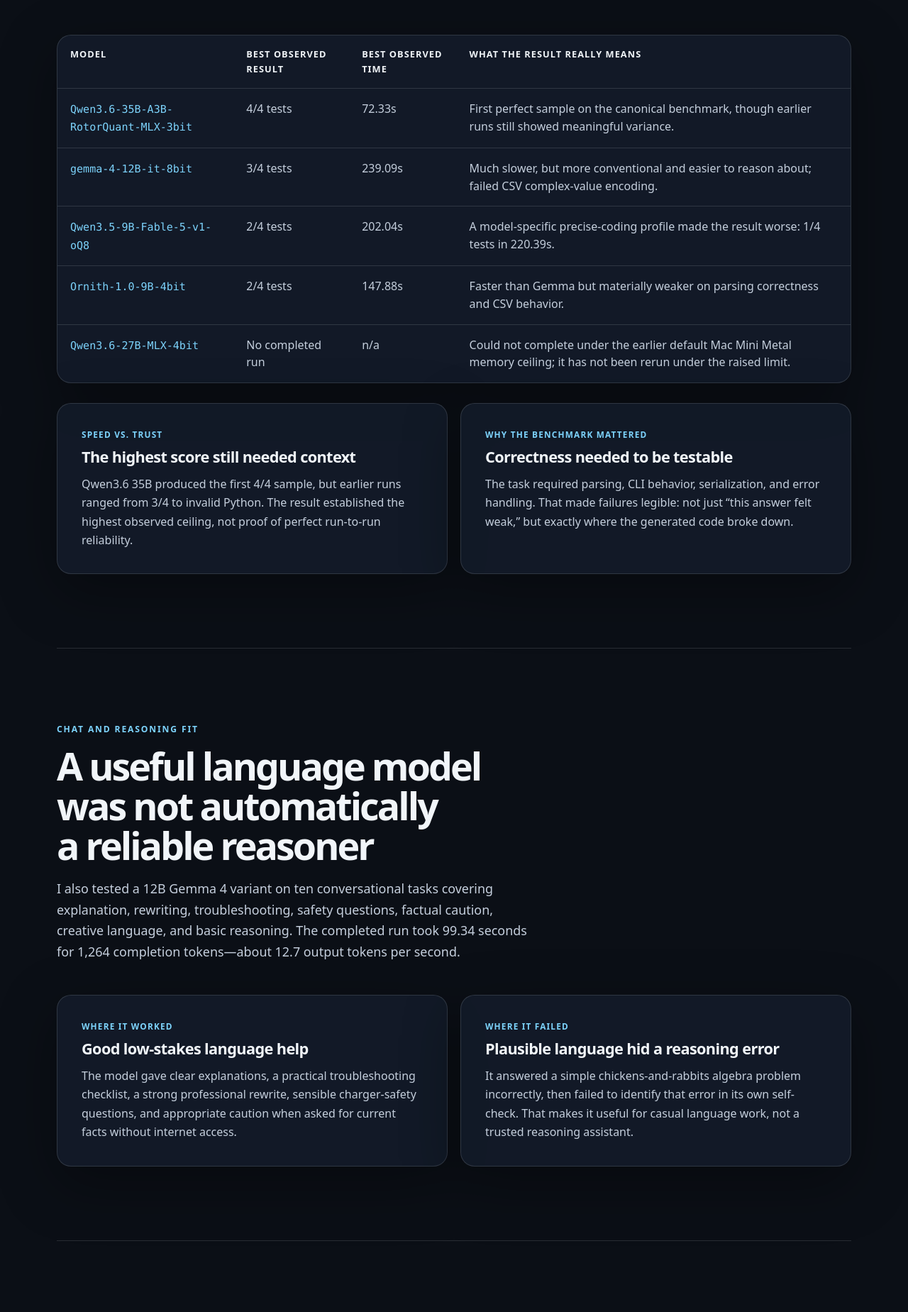
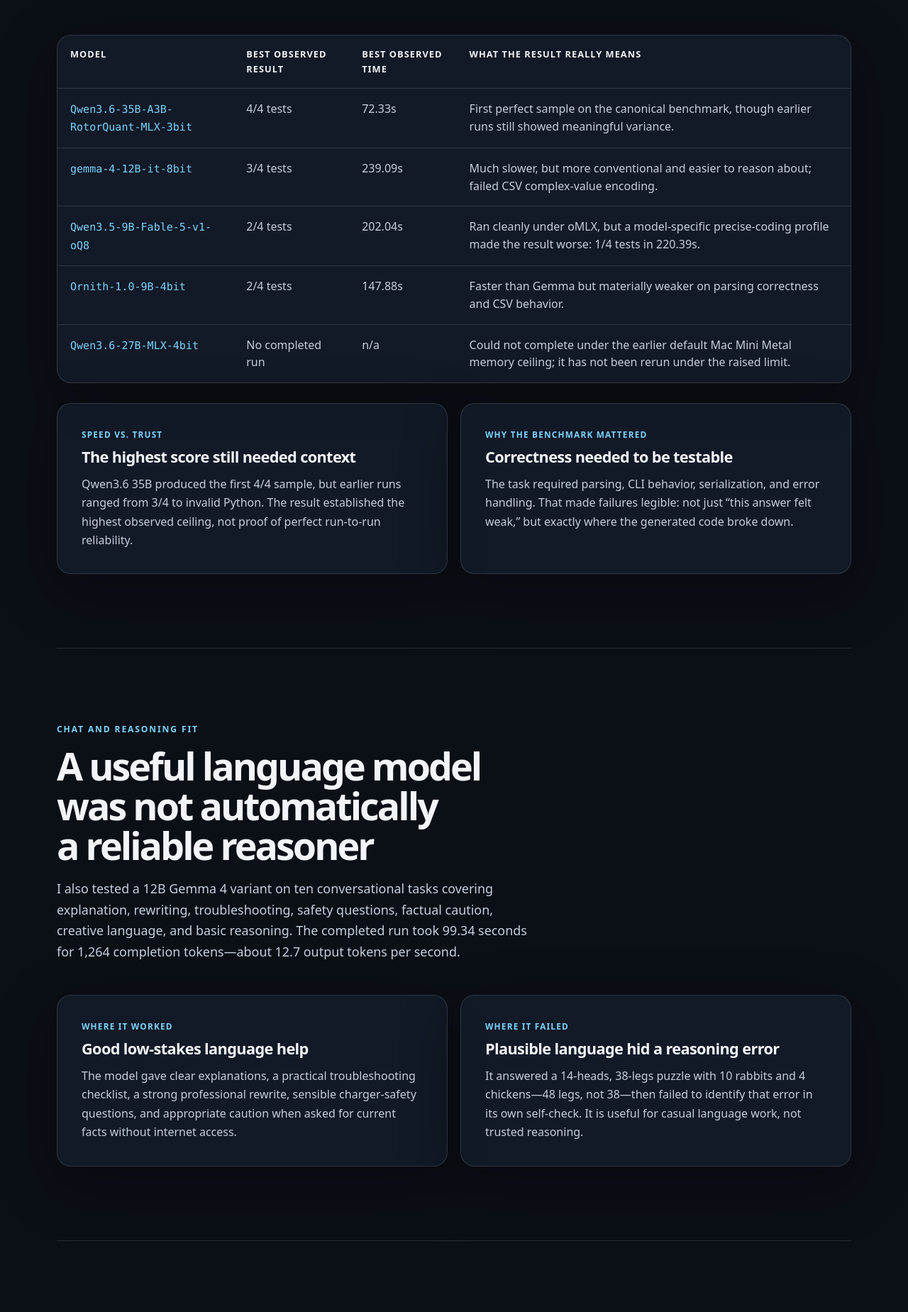
Before and after one commit to david-kendrick/practical-ai-journey-website, a FastAPI app: page /local-models-benchmarking in a window 1280 px wide. Shown: the part 3350-5199 px from the top of the page at 71% size. Run offline with FastAPI, Linux system fonts and the light colour scheme.

Commit message:
content: sharpen benchmark evidence

```diff
--- a/_hermes_verify_local_models_benchmarking_page.py
+++ b/_hermes_verify_local_models_benchmarking_page.py
@@ -29,6 +29,7 @@
     "A useful language model was not automatically a reliable reasoner",
     "99.34 seconds",
     "12.7 output tokens per second",
+    "48 legs, not 38",
     "Verify the effective ceiling",
     "roughly 21GiB",
     'href="#benchmark-results"',
--- a/app/templates/pages/local-models-benchmarking.html
+++ b/app/templates/pages/local-models-benchmarking.html
@@ -165,7 +165,7 @@
                 <td><code>Qwen3.5-9B-Fable-5-v1-oQ8</code></td>
                 <td>2/4 tests</td>
                 <td>202.04s</td>
-                <td>A model-specific precise-coding profile made the result worse: 1/4 tests in 220.39s.</td>
+                <td>Ran cleanly under oMLX, but a model-specific precise-coding profile made the result worse: 1/4 tests in 220.39s.</td>
               </tr>
               <tr>
                 <td><code>Ornith-1.0-9B-4bit</code></td>
@@ -227,8 +227,8 @@
             <span>Where it failed</span>
             <h3>Plausible language hid a reasoning error</h3>
             <p>
-              It answered a simple chickens-and-rabbits algebra problem incorrectly, then failed to identify that error
-              in its own self-check. That makes it useful for casual language work, not a trusted reasoning assistant.
+              It answered a 14-heads, 38-legs puzzle with 10 rabbits and 4 chickens—48 legs, not 38—then failed to
+              identify that error in its own self-check. It is useful for casual language work, not trusted reasoning.
             </p>
           </article>
         </div>
```
